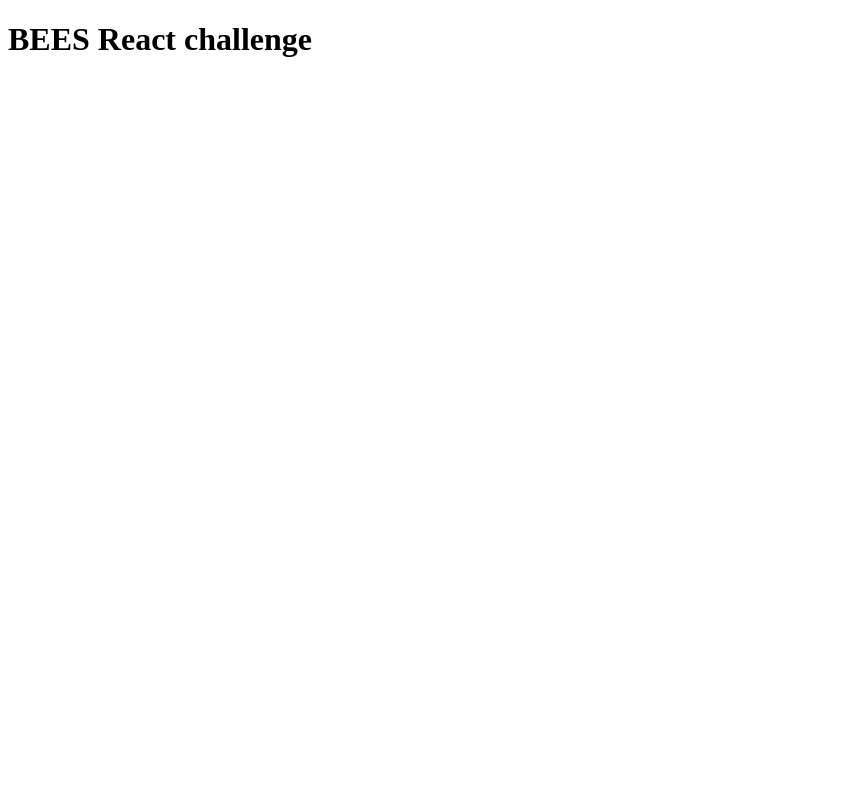
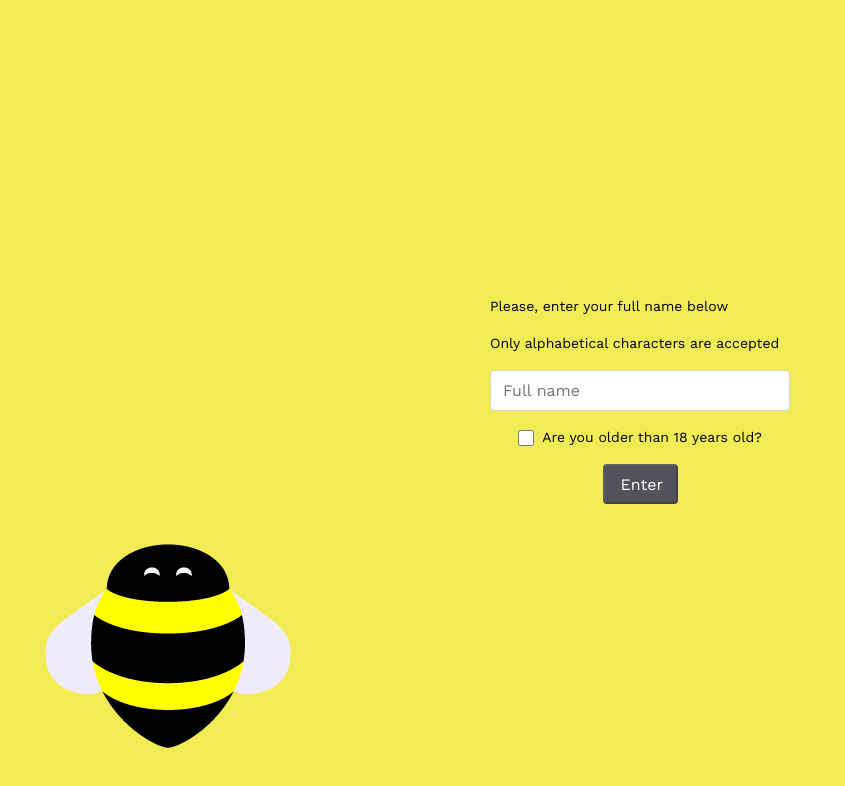
Before and after one commit to reziak/bees-react-challenge, a React (Create React App) app: page / in a window 1280 px wide. Shown: the top 786 px of the page, without its empty margins (0-845 px from the left). Built offline with nearby package versions, Linux system fonts and the light colour scheme.

Commit message:
feat: :sparkles: Add signin page
Create structure and styles

```diff
--- a/package.json
+++ b/package.json
@@ -15,6 +15,7 @@
     "react-dom": "^18.1.0",
     "react-router-dom": "^6.3.0",
     "react-scripts": "5.0.1",
+    "styled-components": "^5.3.5",
     "typescript": "^4.7.2",
     "web-vitals": "^2.1.4"
   },
@@ -41,5 +42,8 @@
       "last 1 firefox version",
       "last 1 safari version"
     ]
+  },
+  "devDependencies": {
+    "@types/styled-components": "^5.1.25"
   }
 }
--- a/public/index.html
+++ b/public/index.html
@@ -1,10 +1,15 @@
 <!DOCTYPE html>
 <html lang="en">
   <head>
+    <link rel="preconnect" href="https://fonts.googleapis.com">
+    <link rel="preconnect" href="https://fonts.gstatic.com" crossorigin>
     <meta charset="utf-8" />
     <link rel="icon" href="%PUBLIC_URL%/favicon.ico" />
     <meta name="viewport" content="width=device-width, initial-scale=1" />
+    <link href="https://fonts.googleapis.com/css2?family=Work+Sans:wght@400;700&display=swap" rel="stylesheet">
+
     <title>BEESwery</title>
+
   </head>
   <body>
     <noscript>You need to enable JavaScript to run this app.</noscript>
--- a/src/App.tsx
+++ b/src/App.tsx
@@ -1,5 +1,14 @@
+import { BrowserRouter, Route, Routes } from "react-router-dom";
+import { Breweries } from "./pages/Breweries";
+import { SignIn } from "./pages/SignIn";
+
 export const App = () => {
   return (
-    <h1>BEES React challenge</h1>
+    <BrowserRouter>
+      <Routes>
+        <Route path="/" element={<SignIn />} />
+        <Route path="/breweries" element={<Breweries />} />
+      </Routes>
+    </BrowserRouter>
   );
 }
--- /dev/null
+++ b/src/global.styles.ts
@@ -0,0 +1,17 @@
+import { createGlobalStyle } from 'styled-components';
+
+export const GlobalStyle = createGlobalStyle`
+  * {
+    margin: 0;
+    padding: 0;
+    box-sizing: border-box;
+  }
+
+  body, input, button, textarea {
+    font: 400 16px 'Work Sans', sans-serif;
+  }
+
+  button {
+    cursor: pointer;
+  }
+`
--- a/src/index.tsx
+++ b/src/index.tsx
@@ -2,12 +2,14 @@ import React from 'react';
 import ReactDOM from 'react-dom/client';
 
 import { App } from './App';
+import { GlobalStyle } from './global.styles';
 
 const root = ReactDOM.createRoot(
   document.getElementById('root') as HTMLElement
 );
 root.render(
   <React.StrictMode>
+    <GlobalStyle />
     <App />
   </React.StrictMode>
 );
--- /dev/null
+++ b/src/pages/Breweries/index.tsx
@@ -0,0 +1,5 @@
+export const Breweries = () => {
+  return (
+    <h1>Breweries</h1>
+  )
+}
--- /dev/null
+++ b/src/pages/SignIn/index.tsx
@@ -0,0 +1,20 @@
+import { Container, Form } from './styles';
+
+export const SignIn = () => {
+  return (
+    <Container>
+      <div>
+        <p>Please, enter your full name below</p>
+        <p>Only alphabetical characters are accepted</p>
+        <Form>
+          <input type="text" placeholder="Full name" id="full-name" name="full-name" />
+          <label htmlFor="age-check">
+            <input type="checkbox" name="age-check" id="age-check" />
+            <span>Are you older than 18 years old?</span>
+          </label>
+          <button type="submit" disabled>Enter</button>
+        </Form>
+      </div>
+    </Container>
+  )
+}
--- /dev/null
+++ b/src/pages/SignIn/styles.ts
@@ -0,0 +1,73 @@
+import styled from "styled-components";
+
+import beesSVG from '../../assets/bees.svg';
+
+export const Container = styled.main`
+  background: #F2EC54 url(${beesSVG});
+  background-repeat: no-repeat;
+  background-position: bottom 15px left 29px;
+  height: 100vh;
+  position: relative;
+  display: flex;
+  align-items: center;
+  justify-content: center;
+
+  @media (max-width: 500px) {
+    background-position: bottom 15px center;
+    background-size: 250px;
+  }
+
+  font-size: 0.875rem;
+  line-height: 1.313rem;
+
+  > div {
+    display: flex;
+    flex-direction: column;
+    gap: 1rem;
+    width: 100%;
+    max-width: 300px;
+  }
+`;
+
+export const Form = styled.form`
+  display: flex;
+  flex-direction: column;
+  align-items: center;
+  gap: 1rem;
+
+  > input {
+    width: 100%;
+    padding: 10px 12px;
+    border-radius: 4px;
+    border: 1px solid #D4D4D8;
+  }
+
+  label {
+    display: flex;
+    align-items: center;
+    justify-content: center;
+    gap: 0.5rem;
+
+    input[type=checkbox] {
+      height: 1rem;
+      width: 1rem;
+      border: 1px solid #A1A1AA;
+      border-radius: 4px;
+      outline: 0;
+    }
+  }
+
+  button {
+    padding: 8px 16px;
+    background: #5D5FEF;
+    max-width: 75px;
+    border-radius: 4px;
+    height: 40px;
+    color: #fff;
+
+    &:disabled {
+      background: #52525B;
+      cursor: not-allowed;
+    }
+  }
+`;
```
Also changed, not shown: 1 other file (tests, documents, lock files or other folders).
